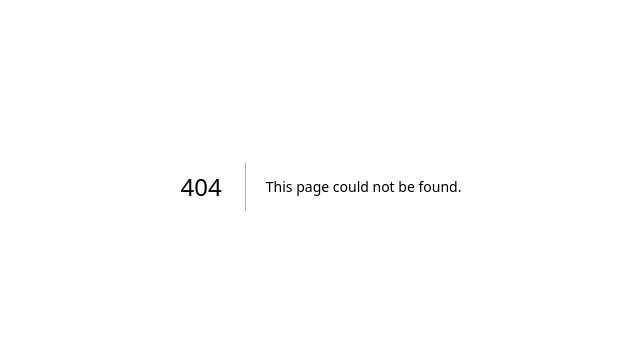
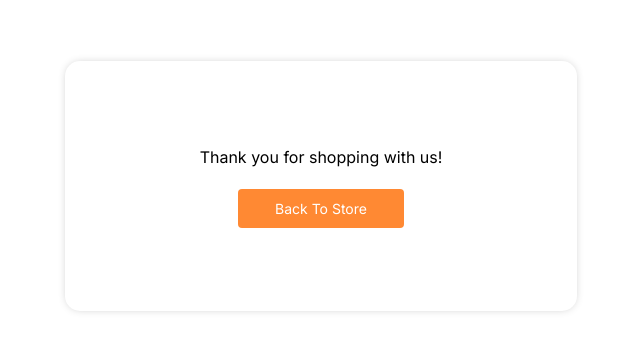
Before and after one commit to Chioma227/stage-two, a Next.js app: page /thankyou in a window 1280 px wide. Before the commit this address had no page. Shown: the part 214-564 px from the top of the page, without its empty margins (319-959 px from the left). Built offline with nearby package versions, Linux system fonts and the light colour scheme.

Commit message:
Create page.tsx

```diff
--- /dev/null
+++ b/app/(routes)/thankyou/page.tsx
@@ -0,0 +1,21 @@
+"use client"
+import Button from "@/app/atomic/atoms/button/Button"
+import { buttonVariants } from "@/app/variant/variants"
+import Link from "next/link"
+import useCartStore from "@/app/helper/zustand/cartStore"
+
+const ThankYouPage = () => {
+    const {clearCart} = useCartStore()
+    return (
+        <section className="flex items-center justify-center h-[100dvh]">
+            <div className="w-[40%] h-[250px] flex items-center justify-center flex-col py-[30px] px-[10px] rounded-[15px] shadow-shadow_md">
+                <p className="mb-[20px]">Thank you for shopping with us!</p>
+                <Link href="/">
+                    <Button onClick={clearCart} variant={buttonVariants.DEFAULT_FULL} className="text-white">Back To Store</Button>
+                </Link>
+            </div>
+        </section>
+    )
+}
+
+export default ThankYouPage
```
